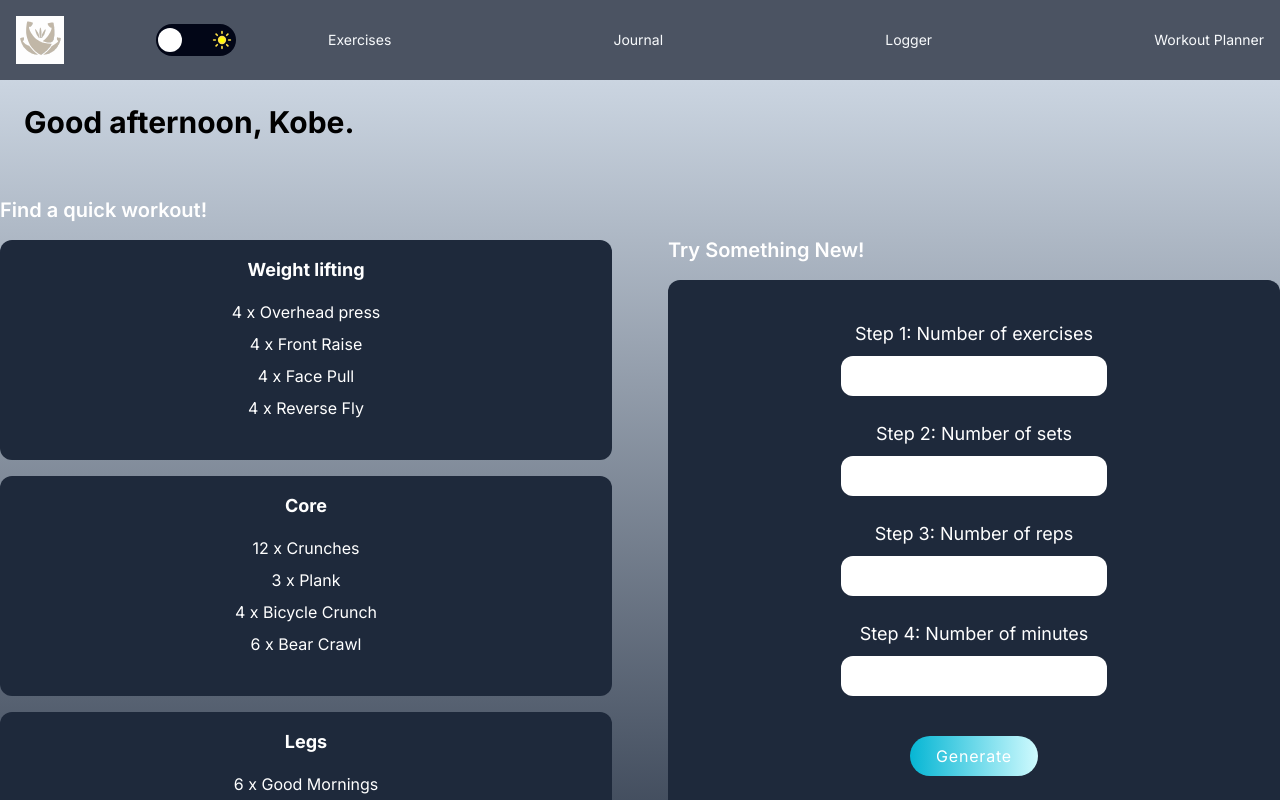
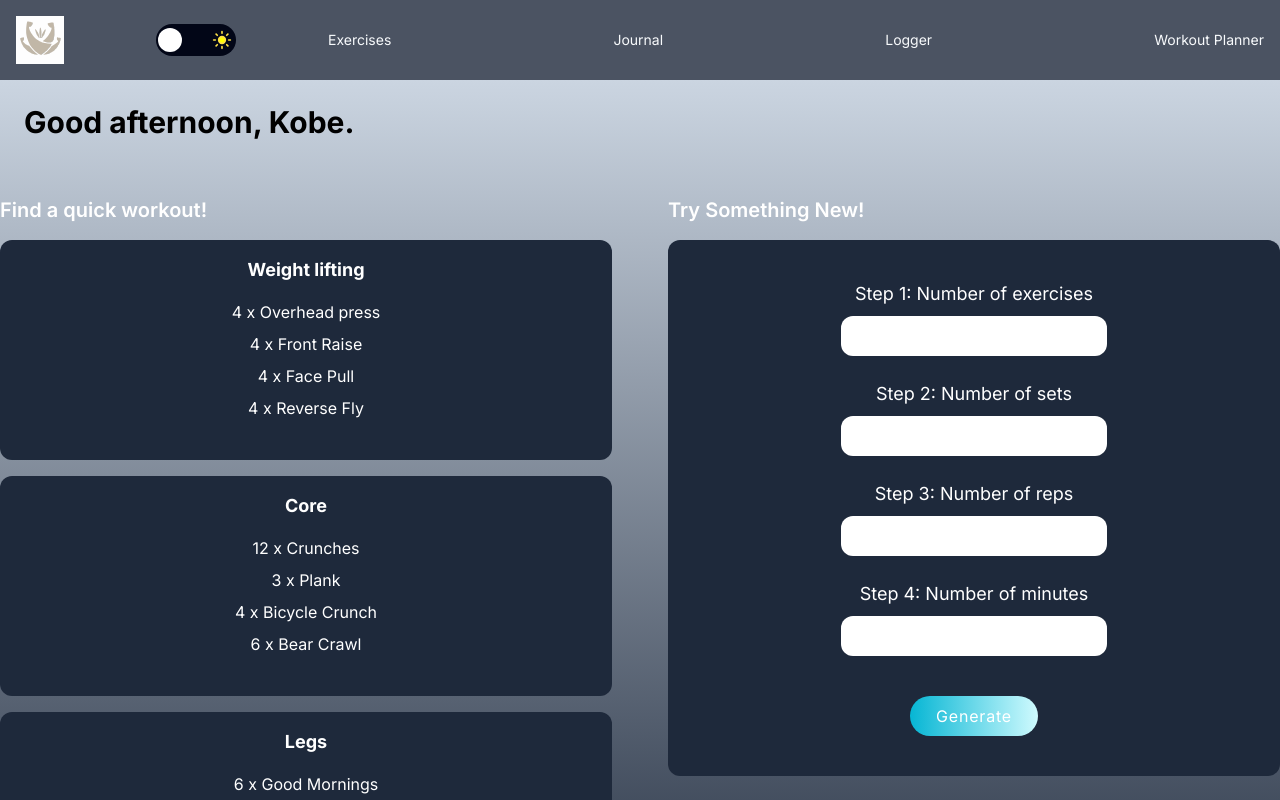
Before and after one commit to Norcrossover/fitness-finesse, a Next.js app: page /dashboard/planner in a window 1280 px wide. Shown: the top 800 px of the page. Built offline with nearby package versions, Linux system fonts and the light colour scheme.

Commit message:
Updated accessibility

```diff
--- a/app/dashboard/planner/page.tsx
+++ b/app/dashboard/planner/page.tsx
@@ -7,7 +7,7 @@ const Planner = () => {
     <>
       {/* Not sure if we're going to take into account the user */}
       <h1 className="text-3xl font-bold mx-6 my-6">Good afternoon, Kobe.</h1>
-      <div className="container mx-auto text-white flex flex-col sm:flex-row items-center text-center justify-center my-14 gap-14">
+      <div className="container mx-auto text-white flex flex-col sm:flex-row text-center items-center sm:items-start justify-center my-14 gap-14">
         <div className="w-3/4 sm:w-1/2">
           <h2 className="text-xl font-semibold mb-4 sm:text-left">
             Find a quick workout!
@@ -40,8 +40,8 @@ const Planner = () => {
             ]}
           />
         </div>
-        <div className="w-3/4 sm:w-1/2  self-start">
-          <h2 className="text-xl font-semibold mb-4 mt-10 sm:text-left">
+        <div className="w-3/4 sm:w-1/2">
+          <h2 className="text-xl font-semibold mb-4 sm:mt-0 sm:text-left">
             Try Something New!
           </h2>
           <form>
```
